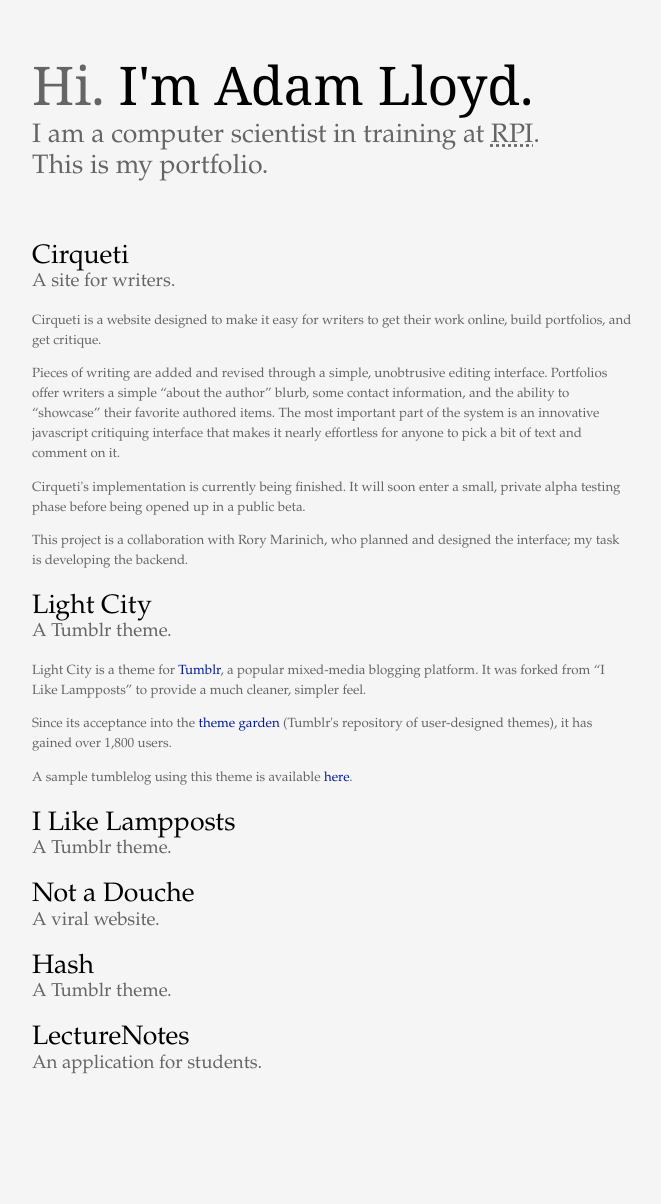
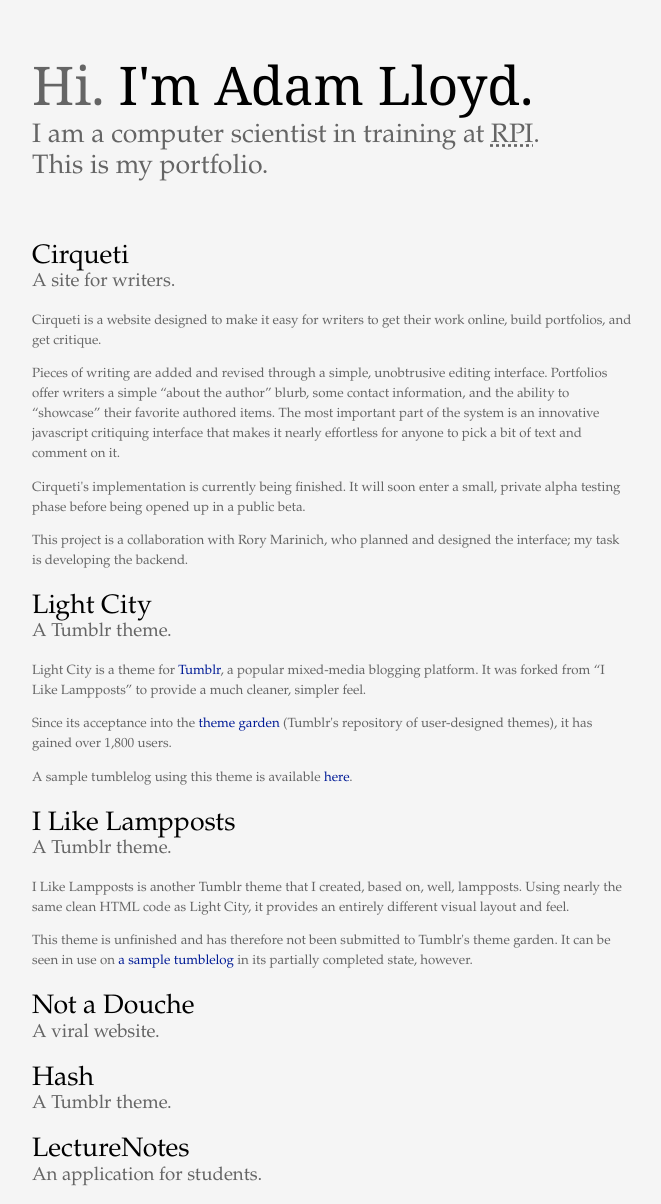
Before and after one commit to alloy-d/alloy-d.github.com, a Jekyll site: the page built from portfolio/index.html, in a window 1280 px wide. Shown: the whole page, without its empty margins (16-677 px from the left). Built offline with Jekyll 4.4.1, drawn with Linux system fonts in a browser that asks for light colours; before the commit the page ends 1092 px from its top, so only the background shows below that.

Commit message:
Add portfolio description for I Like Lampposts.

```diff
--- a/portfolio/index.html
+++ b/portfolio/index.html
@@ -61,6 +61,20 @@ description: my portfolio
   <div class="portfolio_item">
     <h2>I Like Lampposts</h2>
     <p class="item_summary">A Tumblr theme.</p>
+    <div class="item_description">
+      <p>
+        I Like Lampposts is another Tumblr theme that I created, based
+        on, well, lampposts. Using nearly the same clean HTML code as
+        Light City, it provides an entirely different visual layout
+        and feel.
+      </p>
+      <p>
+        This theme is unfinished and has therefore not been submitted
+        to Tumblr's theme garden. It can be seen in use
+        on <a href="http://ilikelampposts.tumblr.com">a sample
+        tumblelog</a> in its partially completed state, however.
+      </p>
+    </div><!-- item_description -->
   </div><!-- portfolio_item -->
 
   <div class="portfolio_item">
```
